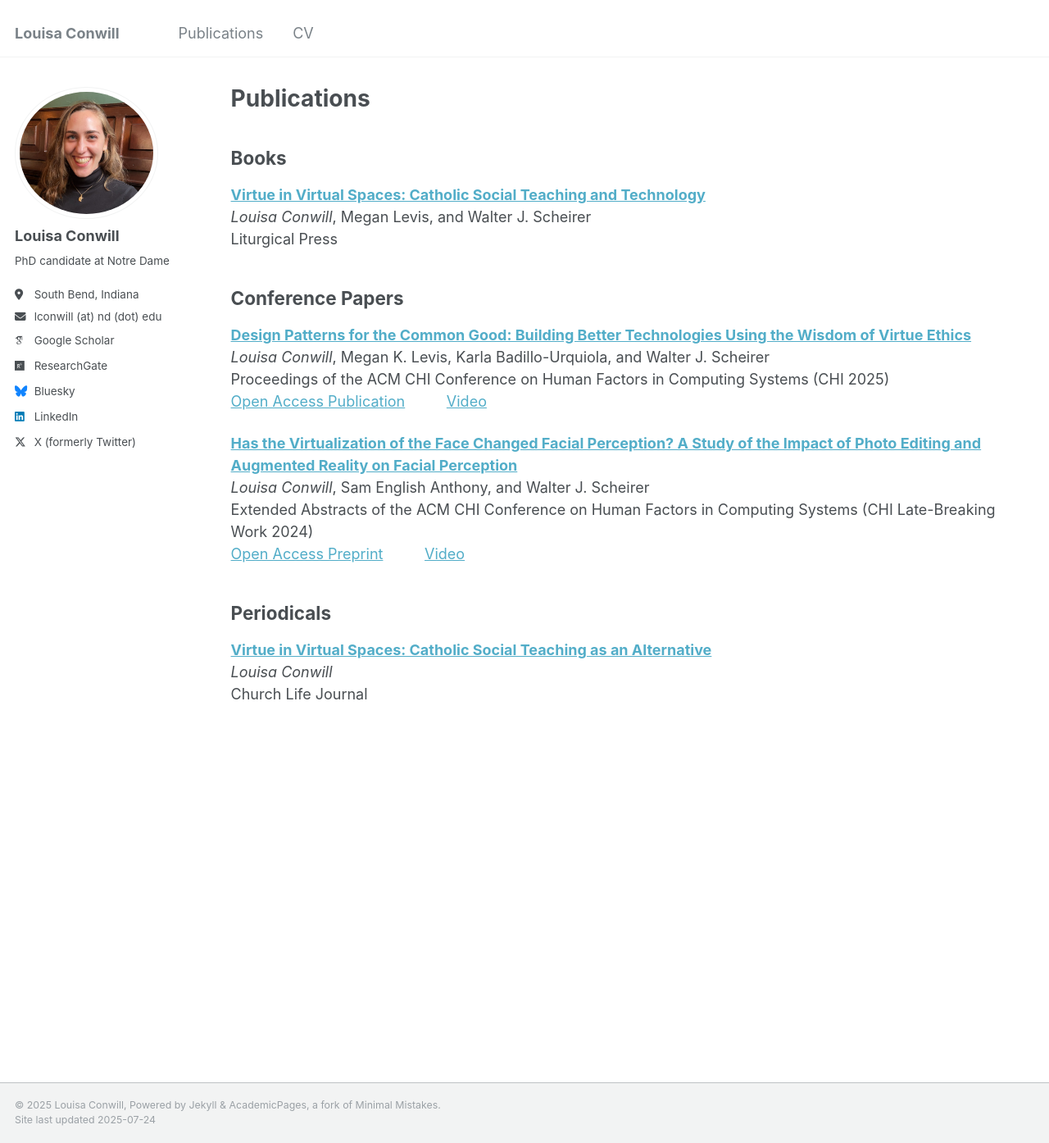
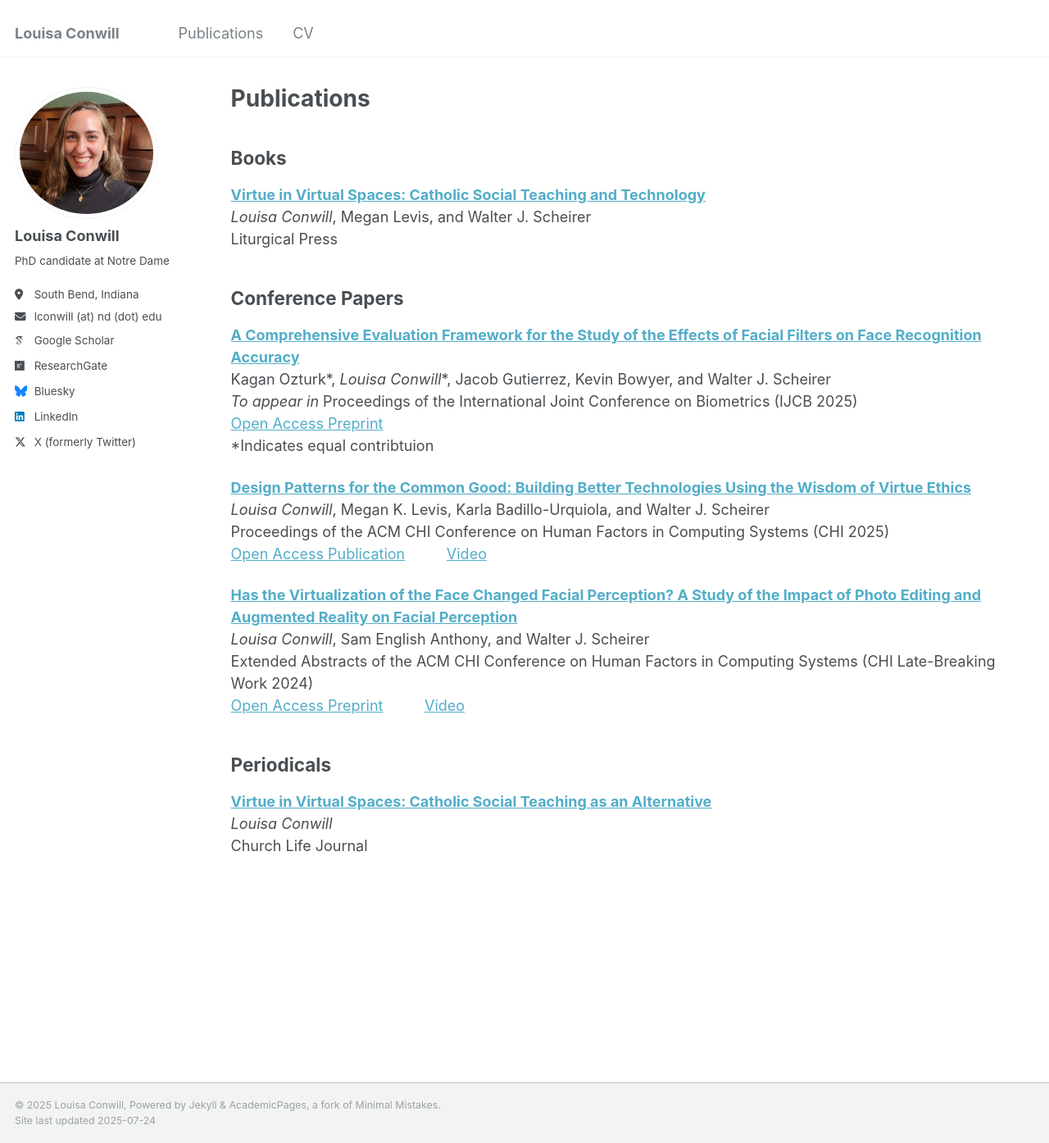
Before and after one commit to louisaconwill/louisaconwill.github.io, a Jekyll site: the page built from _pages/publications.md, in a window 1280 px wide and 1394 px high. Shown: the whole window at 82% size. Built offline with Jekyll 4.4.1, drawn with Linux system fonts in a browser that asks for light colours; some web fonts are replaced.

Commit message:
Add IJCB paper to publications

```diff
--- a/_pages/publications.md
+++ b/_pages/publications.md
@@ -15,6 +15,13 @@ author_profile: true
 Liturgical Press<br/>
 
 ## Conference Papers ##
+[**A Comprehensive Evaluation Framework for the Study of the Effects of Facial Filters on Face Recognition Accuracy**](https://arxiv.org/abs/2507.17729)
+<br/>
+Kagan Ozturk\*, *Louisa Conwill*\*, Jacob Gutierrez, Kevin Bowyer, and Walter J. Scheirer<br/>
+*To appear in* Proceedings of the International Joint Conference on Biometrics (IJCB 2025)<br/>
+[Open Access Preprint](https://arxiv.org/pdf/2507.17729)<br/>
+\*Indicates equal contribtuion
+
 [**Design Patterns for the Common Good: Building Better Technologies Using the Wisdom of Virtue Ethics**](https://dl.acm.org/doi/10.1145/3706598.3713546)<br/>
 *Louisa Conwill*, Megan K. Levis, Karla Badillo-Urquiola, and Walter J. Scheirer<br/>
 Proceedings of the ACM CHI Conference on Human Factors in Computing Systems (CHI 2025)<br/>
```
